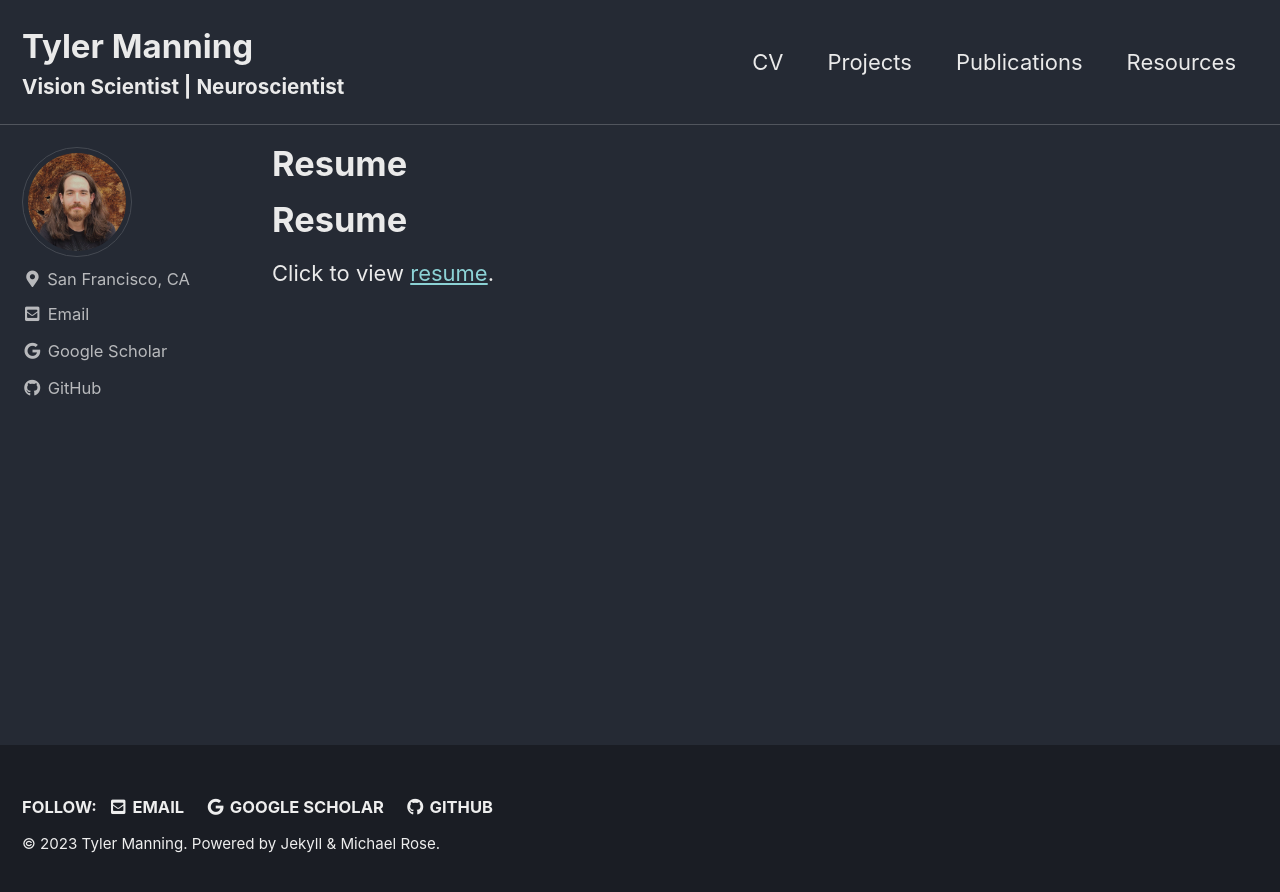
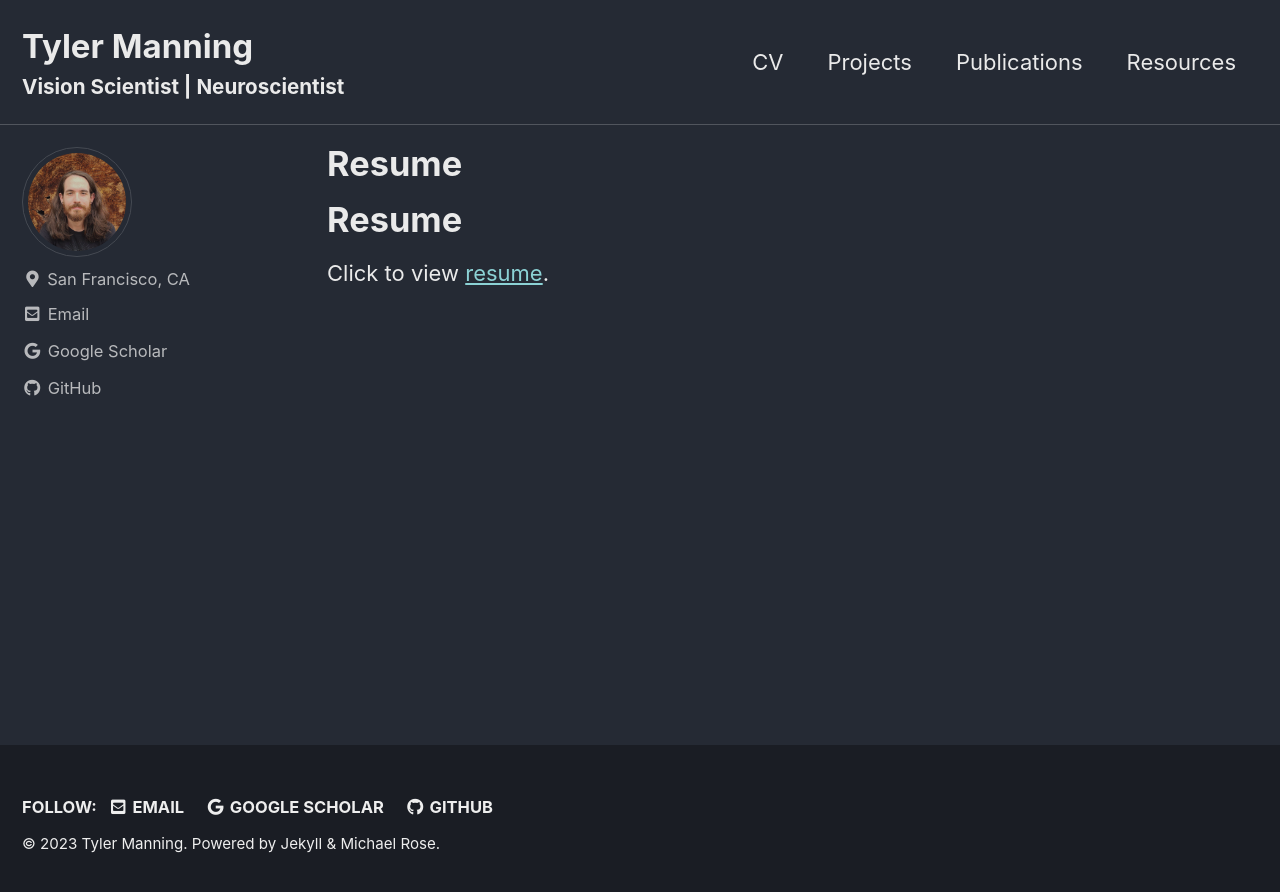
Before and after one commit to tsmanning/tsmanning.github.io, a Jekyll site: the page built from _pages/resume.html, in a window 1280 px wide. Shown: the top 892 px of the page. Built offline with Jekyll 4.4.1, drawn with Linux system fonts in a browser that asks for light colours; cached includes are drawn as plain includes.

Commit message:
playing with margins

```diff
--- a/_sass/minimal-mistakes/_page.scss
+++ b/_sass/minimal-mistakes/_page.scss
@@ -38,21 +38,21 @@ body {
 .page {
   @include breakpoint($large) {
     float: right;
-    width: calc(100% - #{$right-sidebar-width-narrow});
-    padding-right: $right-sidebar-width-narrow;
+    width: calc(100% - #{$right-sidebar-width-narrow} - 2.5em);
+    padding-right: calc(2.5em + #{$right-sidebar-width-narrow});
   }
 
   @include breakpoint($x-large) {
-    width: calc(100% - #{$right-sidebar-width});
-    padding-right: $right-sidebar-width;
+    width: calc(100% - #{$right-sidebar-width} - 2.5em);
+    padding-right: calc(2.5em + #{$right-sidebar-width});
   }
 
   .page__inner-wrap {
     float: left;
     margin-top: 1em;
     margin-left: 0;
-    // margin-right: 1em;
-    margin-right: 2.5em;
+    margin-right: 1em;
+    // margin-right: 2.5em;
     width: 100%;
     clear: both;
 
```
